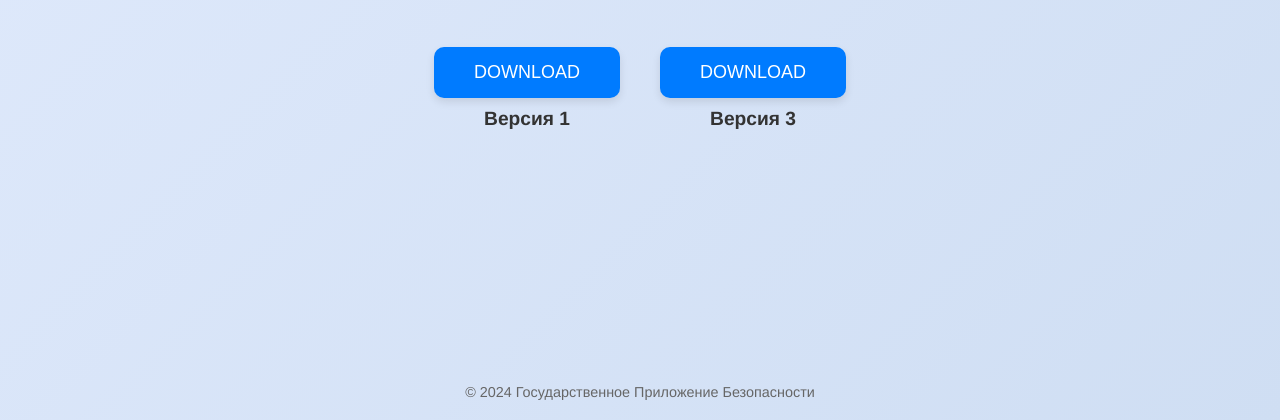
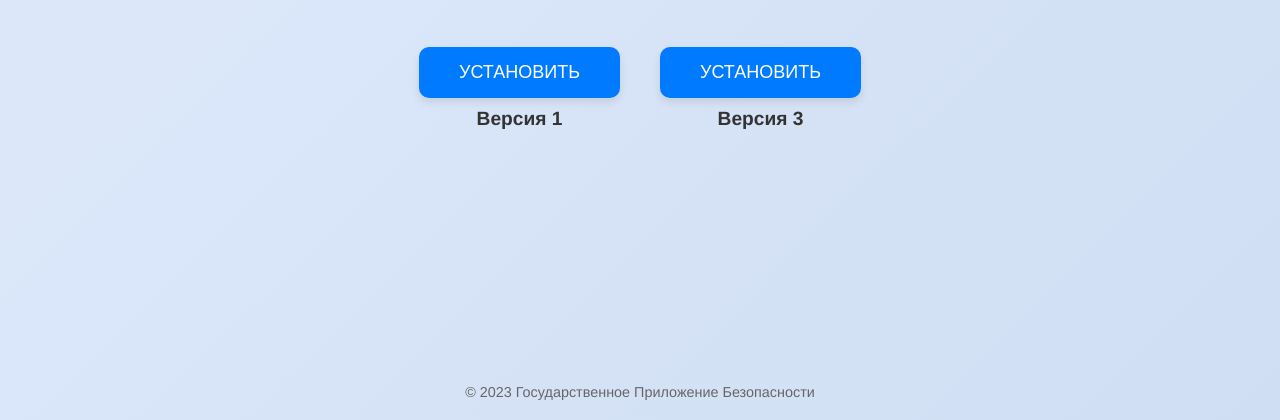
Before and after one commit to tyga33/gpb_site, a plain HTML site: page index.html in a window 1280 px wide. Shown: the part 380-800 px from the top of the page. Drawn offline with Linux system fonts and the light colour scheme.

Commit message:
Обновление дизайна сайта: добавлены новые кнопки и стили

```diff
--- a/index.html
+++ b/index.html
@@ -80,7 +80,7 @@
         <!-- Кнопка для скачивания первой версии -->
         <div class="download-section">
             <a href="ГПБ_1.apk" download>
-                <button class="download-button">DOWNLOAD</button>
+                <button class="download-button">УСТАНОВИТЬ</button>
             </a>
             <div class="version-label">Версия 1</div>
         </div>
@@ -88,14 +88,14 @@
         <!-- Кнопка для скачивания третьей версии -->
         <div class="download-section">
             <a href="ГПБ_V3 (2).apk" download>
-                <button class="download-button">DOWNLOAD</button>
+                <button class="download-button">УСТАНОВИТЬ</button>
             </a>
             <div class="version-label">Версия 3</div>
         </div>
     </div>
 
     <footer>
-        © 2024 Государственное Приложение Безопасности
+        © 2023 Государственное Приложение Безопасности
     </footer>
 
 </body>
```
